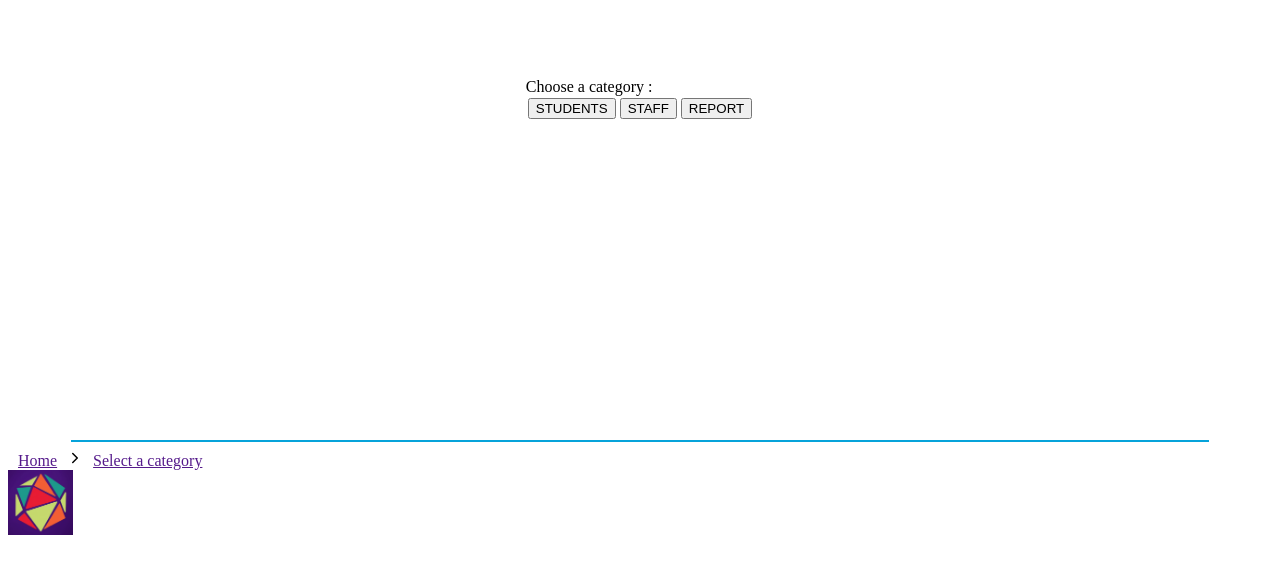
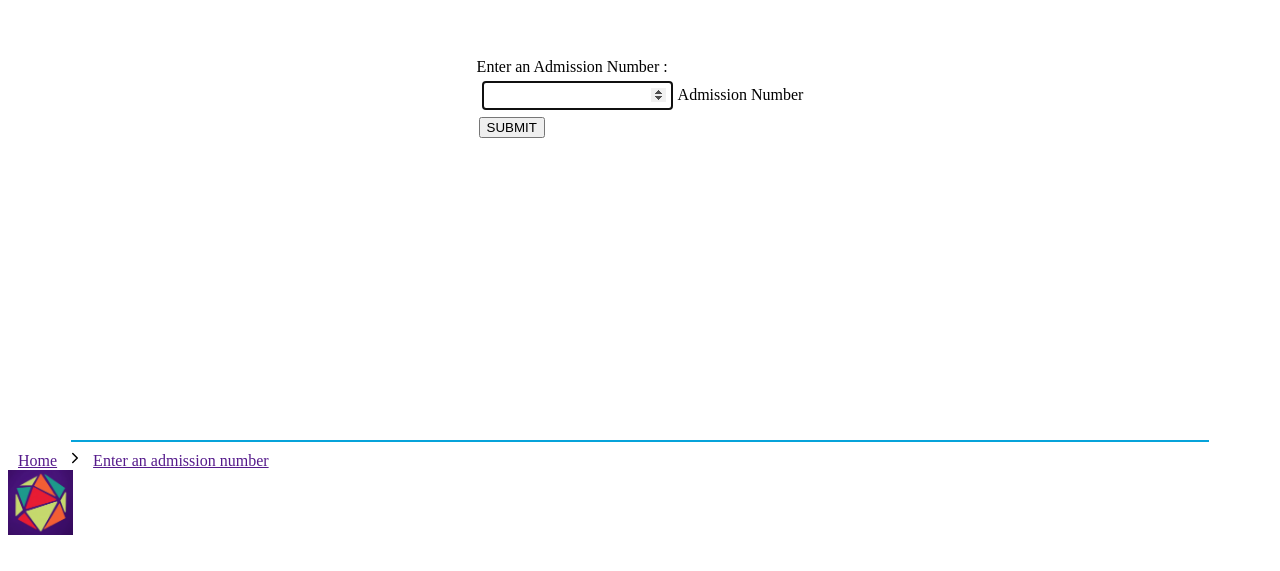
Before and after one commit to sanCode-2-0/sanCodeTauri, a React (Vite) app: page / in a window 1280 px wide. Shown: the part 229-800 px from the top of the page. Built offline with nearby package versions, Linux system fonts and the light colour scheme.

Commit message:
EnterStudentAdmissionNumberScreen
Created FrontEnd UI for the screen above.

```diff
--- a/src/App.jsx
+++ b/src/App.jsx
@@ -6,6 +6,7 @@ import NewData from "./components/NewData";
 
 // SCREENS
 import HomeScreen from "./screens/HomeScreen";
+import EnterAdmissionNumberScreen from "./screens/students/EnterAdmissionNumberScreen";
 import ReportScreen from "./screens/ReportScreen";
 
 // Report table custom styles
@@ -28,8 +29,14 @@ const customStyles = {
 function App() {
     return (
         <div className="light-grey">
+            {/*Add routing using Navigator Later*/}
+
             {/* HOME SCREEN */}
-      <HomeScreen />
+            {/*<HomeScreen />*/}
+
+            {/*STUDENT SECTION*/}
+            <EnterAdmissionNumberScreen />
+
             {/* To activate the Report Table, uncomment this */}
             {/* <ReportScreen customStyles={customStyles} /> */}
         </div>
--- a/src/screens/screens.css
+++ b/src/screens/screens.css
@@ -33,3 +33,9 @@ hr {
 button {
   margin: 2px;
 }
+
+input{
+    background-color: white;
+    padding: 5px;
+    margin: 5px;
+}
--- /dev/null
+++ b/src/screens/students/EnterAdmissionNumberScreen.jsx
@@ -0,0 +1,60 @@
+import { useState } from "react"
+//STYLESHEET
+import "../screens.css";
+
+// react icons
+import { IoChevronForward } from "react-icons/io5";
+
+const EnterAdmissionNumber = () => {
+    const [studentAdmNo, setStudentAdmNo] = useState(0);
+
+    return (
+        <div className="row">
+            <div className="container-fluid">
+                {/* Main Body Content */}
+                <div className="col l12 section main">
+                    <div className="card light-blue darken-1">
+                        <div className="card-content white-text">
+                            <span className="card-title">Enter an Admission Number : </span>
+
+                            <div className="input-field row">
+                                <input id="email" type="number" className="validate light-blue darken-2" autoFocus />
+                                <label for="email" className="white-text">Admission Number</label>
+                            </div>
+
+                        </div>
+                        <div class="card-action center-align">
+                            <button className="waves-effect waves-light btn center-align">
+                                SUBMIT
+                            </button>
+                        </div>
+                    </div>
+                </div>
+
+                {/* Breadcrumbs section and logo */}
+                <div className="sticky-bottom mt-auto">
+                    <hr />
+                    <div className="col l8">
+                        <nav>
+                            <div className="nav-wrapper light-blue darken-1">
+                                <a href="">Home</a>
+                                <IoChevronForward />
+                                <a href="">Enter an admission number</a>
+                            </div>
+                        </nav>
+                    </div>
+                    {/* Logo goes here */}
+                    <div className="col l4 right-align">
+                        <img
+                            src="../../src/assets/images/lomogan-logo.png"
+                            height="65"
+                            width="65"
+                        />
+                    </div>
+                </div>
+            </div>
+        </div>
+    );
+}
+
+export default EnterAdmissionNumber;
```
Also changed, not shown: src/screens/students/Students-EnterAdmissionNumberScreen.jsx (deleted). Lines whose indentation alone changed are shown as unchanged.
